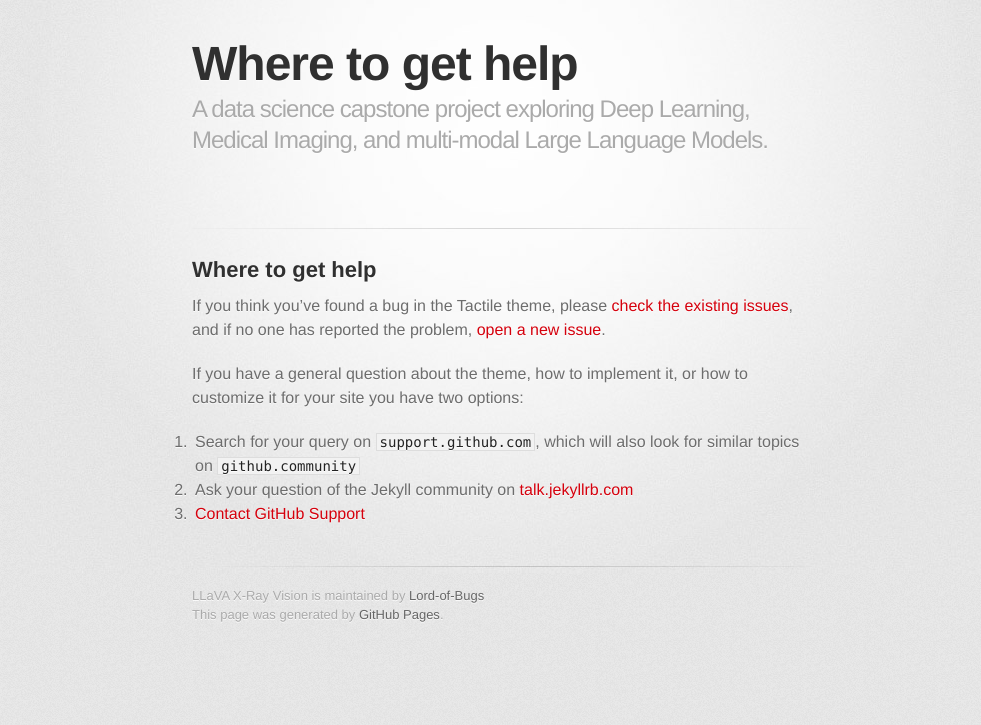
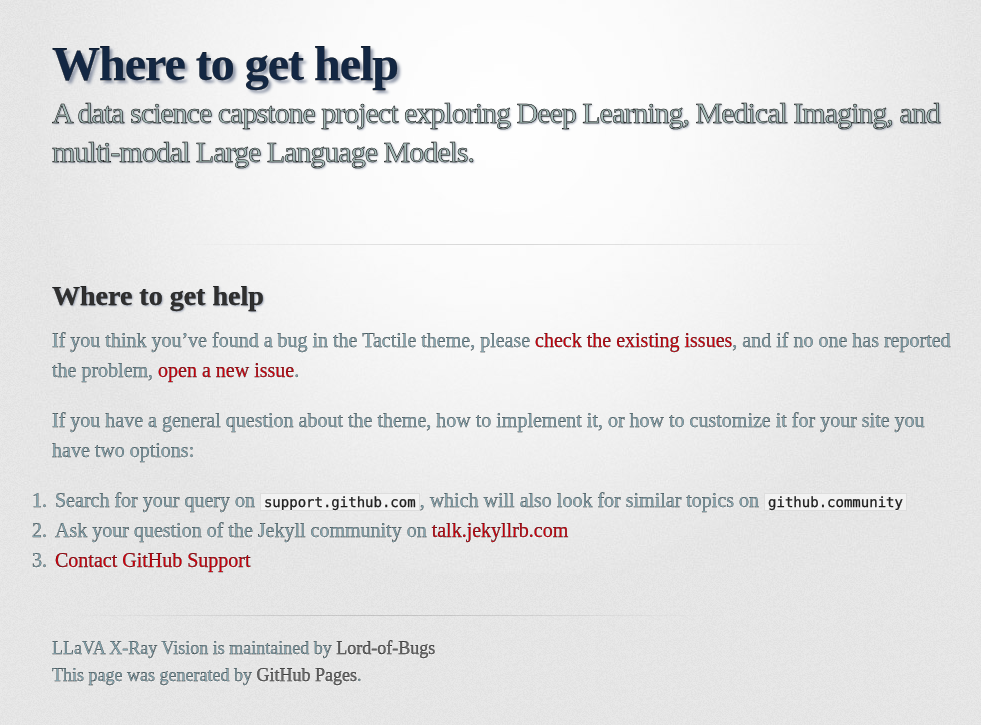
Before and after one commit to Lord-of-Bugs/LLaVA-XRay-Vision, a Jekyll site: the page built from docs/SUPPORT.md, in a window 1280 px wide. Shown: the top 725 px of the page, without its empty margins (138-1119 px from the left). Built offline with Jekyll 4.4.1, drawn with Linux system fonts in a browser that asks for light colours; some web fonts are replaced; our own code applies the rules of GitHub Pages for plain Markdown files.

Commit message:
actually updated style

```diff
--- a/assets/css/print.css
+++ b/assets/css/print.css
@@ -43,7 +43,7 @@ table {
 }
 body {
   font-family: 'Helvetica Neue', Helvetica, Arial, serif;
-  font-size: 13px;
+  font-size: 1.25em;
   line-height: 1.5;
   color: #000;
 }
@@ -67,7 +67,7 @@ header h1 {
 }
 
 header h2 {
-  font-size: 24px;
+  font-size: 30px;
   font-weight: normal;
   line-height: 1.3;
   color: #aaa;
@@ -137,7 +137,7 @@ h1 {
 
 h2 {
   margin-bottom: 8px;
-  font-size: 22px;
+  font-size: 32px;
   font-weight: bold;
   color: #303030;
 }
@@ -206,7 +206,7 @@ footer {
   padding-top: 20px;
   padding-bottom: 30px;
   margin-top: 40px;
-  font-size: 13px;
+  font-size: 18px;
   color: #aaa;
 }
 
--- a/assets/css/style.scss
+++ b/assets/css/style.scss
@@ -1,4 +1,13 @@
 ---
 ---
+@import "{{ site.theme }}";
+@import "jekyll-theme-tactile";
 
-@import "jekyll-theme-tactile";
+header h1 { font-family: "Cormorant Garamond", serif; font-size: 48px; font-weight: 900; line-height: 1.2; text-shadow: 3px 3px 3px #929aab; color: #132743; letter-spacing: -1px; }
+header h2 { font-size: 30px; font-weight: normal; line-height: 1.3; color: #a7bcb9; -webkit-text-stroke: 0.5px black; letter-spacing: -1px; }
+.inner { width: 900px; margin: 0 auto; }
+h2 { margin-bottom: 8px; font-size: 28px; font-weight: bold; color: #303030; text-shadow: 1px 1px 2px #929aab; }
+footer { padding-top: 20px; padding-bottom: 30px; margin-top: 40px; font-size: 18px; color: #85a6b1; background: transparent url("../images/hr.png") 0 0 no-repeat; }
+body { font-family: "Cormorant Garamond", serif; font-size: 1.25em; font-style: normal; font-weight: normal; line-height: 1.5; color: #85a6b1; -webkit-text-stroke: 0.25px black; text-shadow: 0 1px 0 rgba(255, 255, 255, 0.8); background: #e7e7e7 url(../images/body-bg.png) 0 0 repeat; }
+
+hr { height: 1px; padding-bottom: 1em; margin-top: 1em; line-height: 1px; background: transparent url("../images/hr.png") 50% 0 no-repeat; border: none; }
```
Also changed, not shown: 5 other files.
